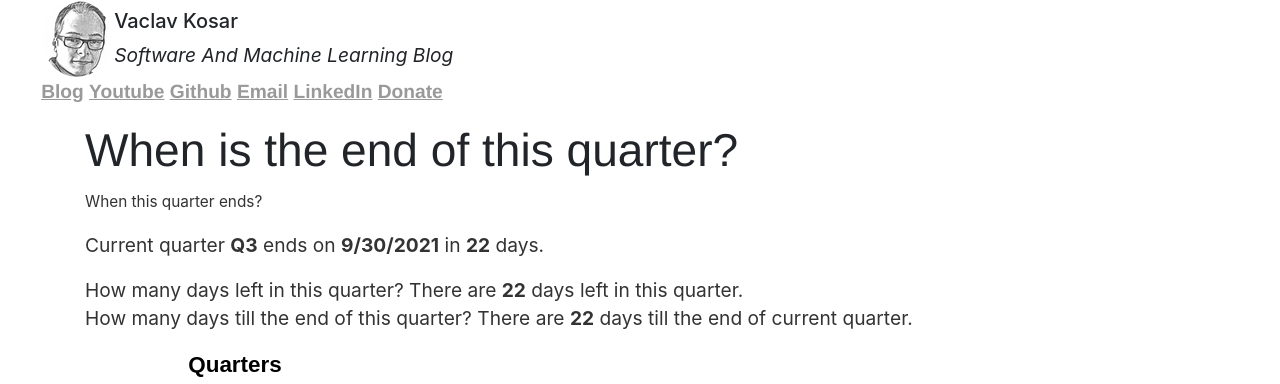
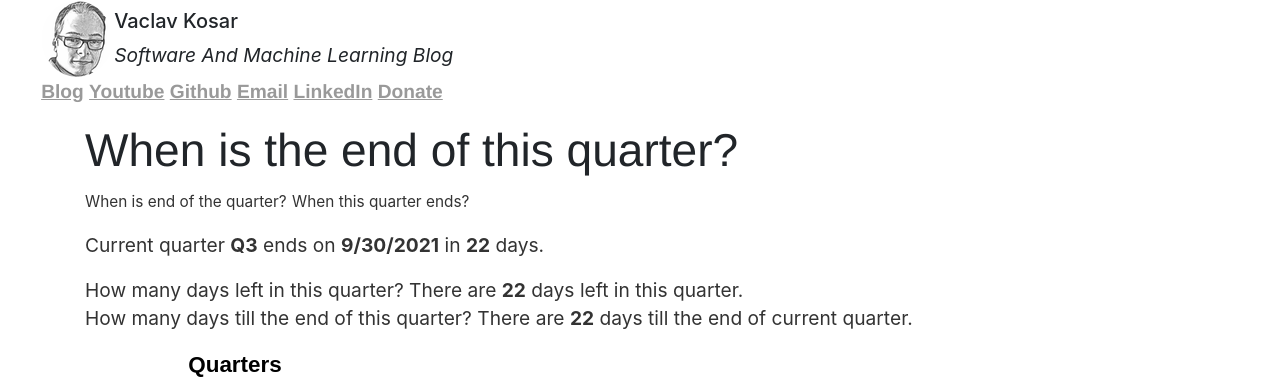
Before and after one commit to vackosar/vackosar.github.io, a Jekyll site: the page built from when-is-the-end-of-current-quarter.md, in a window 1280 px wide. Shown: the top 384 px of the page. Built offline with Jekyll 4.4.1, drawn with Linux system fonts in a browser that asks for light colours.

Commit message:
end of this quarter

```diff
--- a/when-is-the-end-of-current-quarter.md
+++ b/when-is-the-end-of-current-quarter.md
@@ -9,6 +9,7 @@ redirect_from:
 [comment]: <> (permalink: /when-is-the-end-of-current-quarter)
 
 <h1>{{ page.title }}</h1>
+<small>When is end of the quarter?</small>
 <small>When this quarter ends?</small>
 
 Current quarter <b id='quarterName'></b> ends on <b id='quarterEnd'>Q1</b> in <b id="daysLeft">45</b> days.
@@ -17,7 +18,7 @@ Current quarter <b id='quarterName'></b> ends on <b id='quarterEnd'>Q1</b> in <b
 How many days left in this quarter? There are <b id="daysLeft2">45</b> days left in this quarter.<br>
 How many days till the end of this quarter? There are <b id="daysLeft3">45</b> days till the end of current quarter.<br>
 
-<p><img src="https://raw.githubusercontent.com/vackosar/vackosar.github.io/master/images/quarters.svg" alt="quarters visualization circular" style="max-width: 300px"/></p>
+<p><img src="/images/quarters.svg" alt="quarters visualization circular" style="max-width: 300px"/></p>
 <small>A year is divided into 4 quarters. Each has 3 months.</small>
 
 <h3>When the quarters start and end?</h3>
@@ -66,7 +67,7 @@ How many days till the end of this quarter? There are <b id="daysLeft3">45</b> d
 <br>
 Are your colleagues and friends isolated and not belonging?
 Automate weekly one-on-one video-calls for your group to: increase belonging, support idea cross-pollination, & reduce isolation!
-Try <a href="https://quizrecall.com">RandomMeets now</a>!
+Try <a href="https://RandomMeets.com">RandomMeets now</a>!
 
 
 <script>
```
